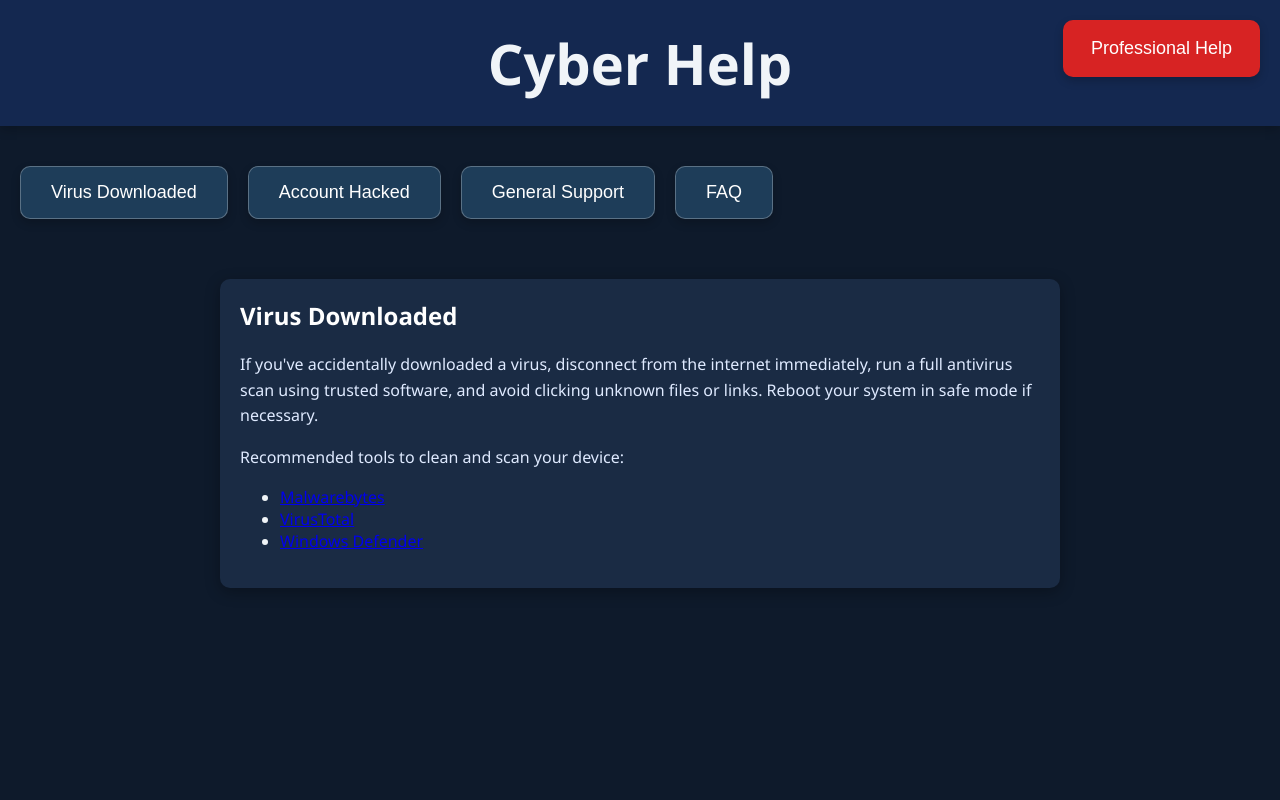
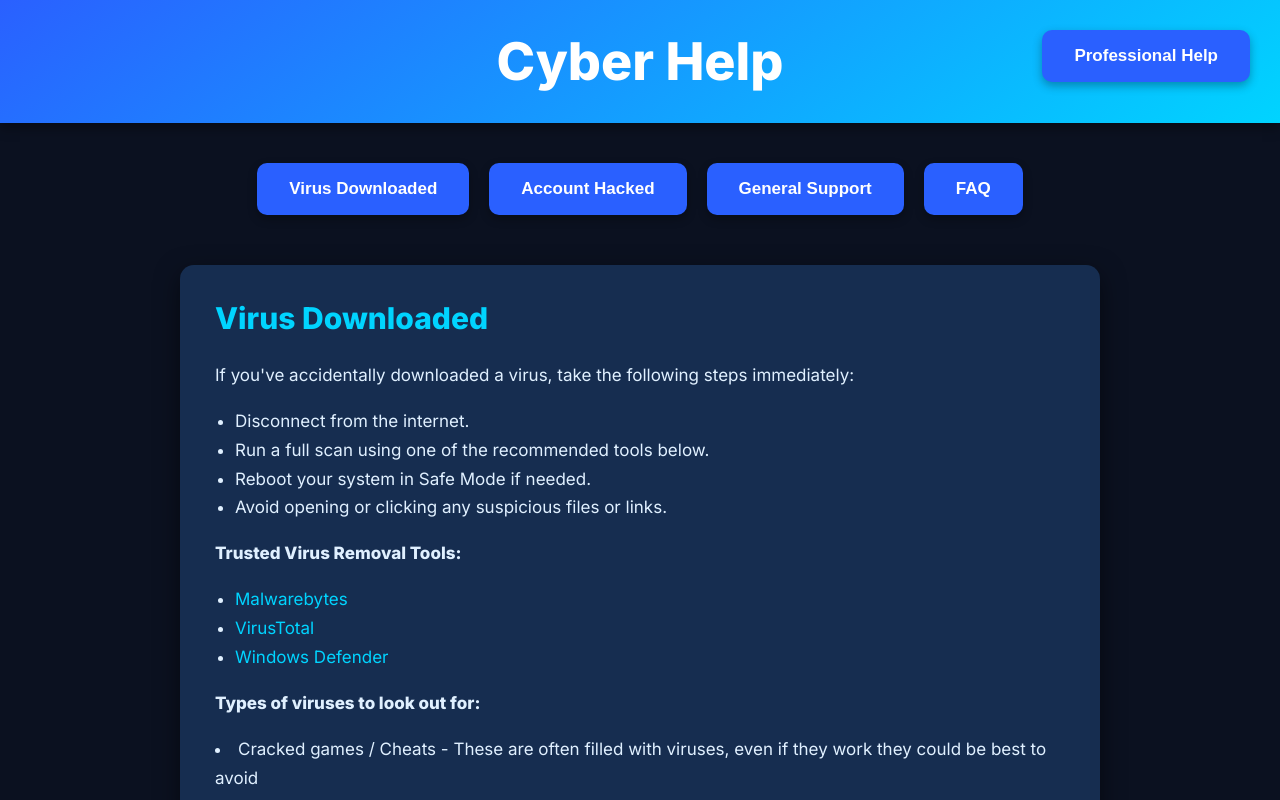
Before and after one commit to BlooketStevie/cyberhelp, a plain HTML site: page index.html in a window 1280 px wide. Both pictures are taken after a click on the button "Virus Downloaded". Shown: the top 800 px of the page. Drawn offline with Linux system fonts and the light colour scheme.

Commit message:
Update index.html

```diff
--- a/index.html
+++ b/index.html
@@ -4,116 +4,117 @@
     <meta charset="UTF-8">
     <meta name="viewport" content="width=device-width, initial-scale=1.0">
     <title>Cyber Help</title>
+    <link href="https://fonts.googleapis.com/css2?family=Inter:wght@400;600;800&display=swap" rel="stylesheet">
     <style>
+        :root {
+            --primary: #0b1120;
+            --secondary: #102547;
+            --accent: #00d4ff;
+            --highlight: #2a60ff;
+            --text-light: #ffffff;
+            --text-muted: #e0f0ff;
+        }
+
         body {
-            font-family: 'Segoe UI', Tahoma, Geneva, Verdana, sans-serif;
+            font-family: 'Inter', sans-serif;
             margin: 0;
             padding: 0;
-            background-color: #0e1a2b;
-            color: #f0f4f8;
+            background-color: var(--primary);
+            color: var(--text-light);
             overflow-x: hidden;
         }
+
         .header {
-            background-color: #142850;
-            color: #f0f4f8;
-            padding: 25px 0;
+            background: linear-gradient(145deg, var(--highlight), var(--accent));
+            padding: 30px 0;
             text-align: center;
-            box-shadow: 0 4px 10px rgba(0, 0, 0, 0.2);
+            box-shadow: 0 4px 12px rgba(0, 0, 0, 0.4);
         }
+
         .logo {
-            font-size: 56px;
-            font-weight: bold;
-            animation: fadeIn 2s ease-in-out;
+            font-size: 52px;
+            font-weight: 800;
+            color: white;
+            animation: fadeIn 1.5s ease-in-out;
         }
+
         .buttons {
             display: flex;
-            justify-content: flex-start;
+            justify-content: center;
             gap: 20px;
-            margin-left: 20px;
-            margin-top: 40px;
+            margin: 40px auto;
+            flex-wrap: wrap;
             animation: slideIn 1s ease-in-out;
         }
-        .buttons button {
-            padding: 15px 30px;
-            font-size: 18px;
+
+        .buttons button, .professional-help {
+            padding: 16px 32px;
+            font-size: 17px;
+            font-weight: 600;
             cursor: pointer;
-            background-color: #1e3d59;
-            color: #ffffff;
-            border: 1px solid #ffffff44;
+            background-color: var(--highlight);
+            color: var(--text-light);
+            border: none;
             border-radius: 10px;
-            transition: all 0.3s ease-in-out;
-            box-shadow: 0 4px 10px rgba(0, 0, 0, 0.2);
+            transition: all 0.3s ease;
+            box-shadow: 0 4px 10px rgba(0,0,0,0.3);
         }
-        .buttons button:hover {
-            background-color: #27496d;
-            transform: scale(1.05);
+
+        .buttons button:hover, .professional-help:hover {
+            background-color: var(--accent);
+            transform: scale(1.07);
         }
-        .buttons button:active {
-            transform: scale(1);
-        }
+
         .professional-help {
             position: absolute;
-            top: 20px;
-            right: 20px;
-            background-color: #d72323;
-            color: white;
-            padding: 18px 28px;
-            font-size: 18px;
-            border: none;
-            border-radius: 10px;
-            cursor: pointer;
-            box-shadow: 0 4px 10px rgba(0, 0, 0, 0.2);
-            transition: all 0.3s ease-in-out;
+            top: 30px;
+            right: 30px;
+            background-color: var(--highlight);
         }
-        .professional-help:hover {
-            background-color: #c8102e;
-            transform: scale(1.05);
-        }
-        .professional-help:active {
-            transform: scale(1);
-        }
+
         .info-section {
-            max-width: 800px;
-            margin: 60px auto;
-            padding: 20px;
-            background-color: #1a2b44;
-            border-radius: 10px;
-            box-shadow: 0 4px 15px rgba(0,0,0,0.3);
+            max-width: 850px;
+            margin: 50px auto;
+            padding: 35px;
+            background-color: #162d50;
+            border-radius: 14px;
+            box-shadow: 0 8px 24px rgba(0,0,0,0.5);
             display: none;
         }
+
         .info-section h2 {
             margin-top: 0;
-            color: #ffffff;
-        }
-        .info-section p {
-            font-size: 16px;
-            line-height: 1.6;
-            color: #dfeaff;
-        }
-        .extra-button {
-            display: inline-block;
-            margin-top: 20px;
-            padding: 12px 25px;
-            background-color: #00a8cc;
-            color: #ffffff;
-            font-size: 16px;
-            border: none;
-            border-radius: 8px;
-            cursor: pointer;
-            transition: background-color 0.3s ease;
-        }
-        .extra-button:hover {
-            background-color: #007e99;
+            color: var(--accent);
+            font-size: 30px;
         }
 
-        /* Animations */
+        .info-section p, .info-section li {
+            font-size: 17px;
+            line-height: 1.7;
+            color: var(--text-muted);
+        }
+
+        ul {
+            padding-left: 20px;
+        }
+
+        a {
+            color: var(--accent);
+            text-decoration: none;
+        }
+
+        a:hover {
+            text-decoration: underline;
+        }
+
         @keyframes fadeIn {
             from { opacity: 0; }
             to { opacity: 1; }
         }
+
         @keyframes slideIn {
-            from { transform: translateX(-100%); }
-            to { transform: translateX(0); }
+            from { transform: translateY(-30px); opacity: 0; }
+            to { transform: translateY(0); opacity: 1; }
         }
     </style>
 </head>
@@ -141,33 +142,56 @@
             if (type === 'virus') {
                 content = `
                     <h2>Virus Downloaded</h2>
-                    <p>If you've accidentally downloaded a virus, disconnect from the internet immediately, run a full antivirus scan using trusted software, and avoid clicking unknown files or links. Reboot your system in safe mode if necessary.</p>
-                    <p>Recommended tools to clean and scan your device:</p>
+                    <p>If you've accidentally downloaded a virus, take the following steps immediately:</p>
+                    <ul>
+                        <li>Disconnect from the internet.</li>
+                        <li>Run a full scan using one of the recommended tools below.</li>
+                        <li>Reboot your system in Safe Mode if needed.</li>
+                        <li>Avoid opening or clicking any suspicious files or links.</li>
+                    </ul>
+                    <p><strong>Trusted Virus Removal Tools:</strong></p>
                     <ul>
                         <li><a href="https://www.malwarebytes.com" target="_blank">Malwarebytes</a></li>
                         <li><a href="https://www.virustotal.com" target="_blank">VirusTotal</a></li>
                         <li><a href="https://www.microsoft.com/en-us/windows/comprehensive-security" target="_blank">Windows Defender</a></li>
                     </ul>
+                    <p><strong>Types of viruses to look out for:</strong></p>
+                    <li>Cracked games / Cheats - These are often filled with viruses, even if they work they could be best to avoid<li>
+                    <li>Pirated Movies - Just like cracked games and or cheats these are often filled with viruses<li>
+                    <li>Free in games items such as robux etc <li>
+                    <li>Fake captcha asking you to paste code into Windows Key + R<li>
                 `;
             } else if (type === 'hacked') {
                 content = `
                     <h2>Account Hacked</h2>
-                    <p>Change your password right away, enable two-factor authentication, and check your account for unauthorized activity. Notify the service provider about the breach and monitor your personal information closely.</p>
-                    <p><strong>Tips to Avoid Future Hacks:</strong><br>
-                    - Use strong, unique passwords for each account.<br>
-                    - Enable 2FA wherever possible.<br>
-                    - Avoid clicking suspicious links or downloading unknown files.<br>
-                    - Keep your software and devices updated.</p>
+                    <p>If your account has been hacked:</p>
+                    <ul>
+                        <li>Change your password immediately.</li>
+                        <li>Enable two-factor authentication.</li>
+                        <li>Check for any unauthorized activity and report it to the service provider.</li>
+                        <li>Run a security scan on your devices.</li>
+                    </ul>
+                    <p><strong>Tips to Prevent Future Hacks:</strong></p>
+                    <ul>
+                        <li>Use unique and strong passwords.</li>
+                        <li>Keep your software and operating system up to date.</li>
+                        <li>Avoid clicking suspicious links or downloading unknown attachments.</li>
+                        <li>Use password managers and enable 2FA where available.</li>
+                    </ul>
                 `;
             } else if (type === 'support') {
                 content = `
                     <h2>General Support</h2>
-                    <p>Need help with something else? Our team is here to support you with any cybersecurity questions or issues you may face. Contact us or browse our resources to get started.</p>
+                    <p>We are here to support you with any cybersecurity questions or concerns. Our team is ready to help you stay protected online.</p>
                 `;
             } else if (type === 'faq') {
                 content = `
                     <h2>Frequently Asked Questions</h2>
-                    <p>Find answers to common cybersecurity questions like how to protect your data, recognize phishing attempts, or set up secure browsing. We've got the most asked questions covered here.</p>
+                    <ul>
+                        <li><strong>How can I secure my personal data online?</strong><br>Use strong passwords, avoid public Wi-Fi, and regularly update your devices.</li>
+                        <li><strong>What is phishing?</strong><br>Phishing is an attempt to trick you into providing sensitive information by pretending to be a trusted entity.</li>
+                        <li><strong>Should I use antivirus software?</strong><br>Yes, always have up-to-date antivirus protection on your devices.</li>
+                    </ul>
                 `;
             }
             info.innerHTML = content;
@@ -178,9 +202,9 @@
             const info = document.getElementById('info');
             const contactHTML = `
                 <h2>Contact Professional Help</h2>
-                <p>Get in touch with our experts for one-on-one assistance:</p>
+                <p>Need more assistance? Reach out to us directly.</p>
                 <p><strong>Email:</strong> <a href="mailto:g32046320@gmail.com">g32046320@gmail.com</a></p>
-                <p><strong>Discord:</strong> https://discord.gg/4jND4HdY</p>
+                <p><strong>Discord:</strong> cyberhelp_support</p>
             `;
             info.innerHTML = contactHTML;
             info.style.display = 'block';
```
